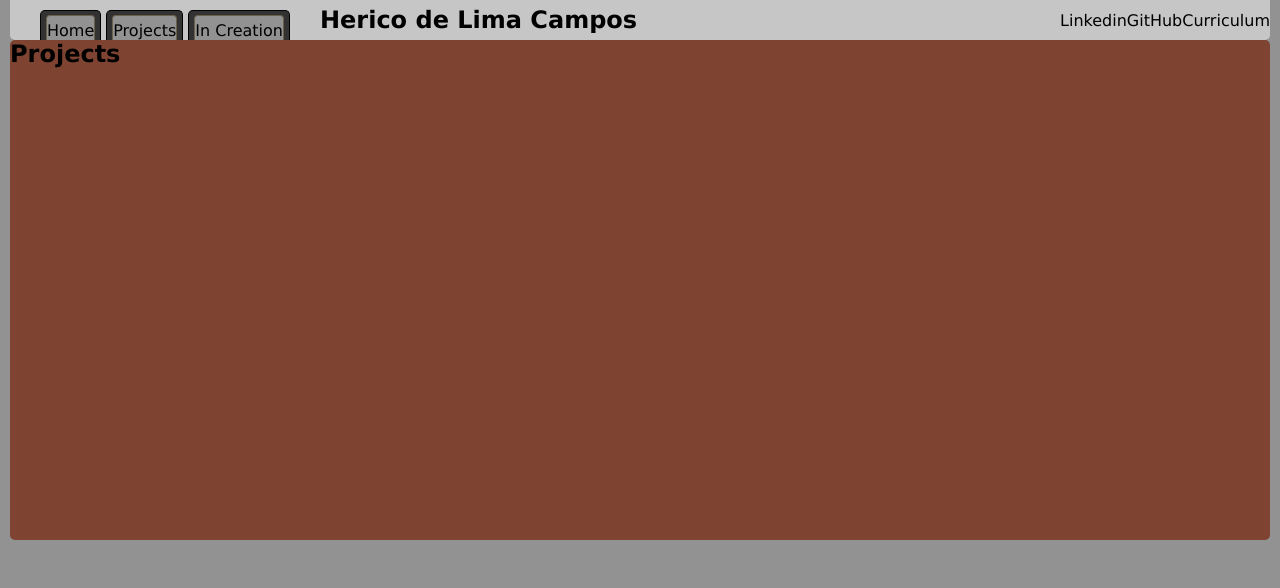
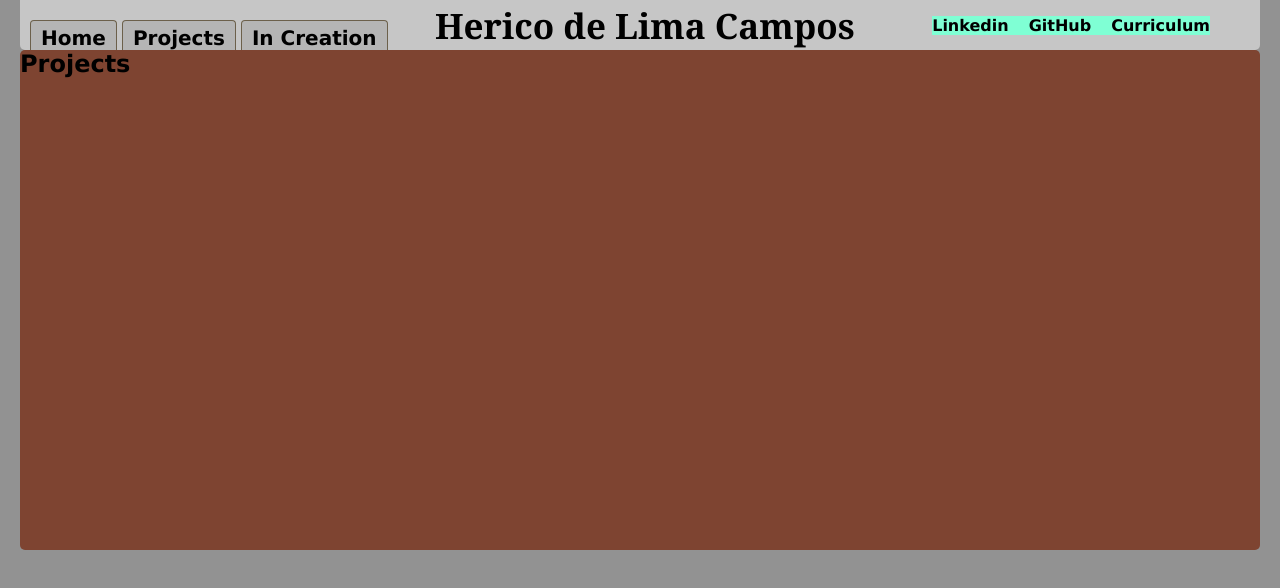
Before and after one commit to SirJov/Portifoleo, a React (Create React App) app: page /Projects in a window 1280 px wide. Shown: the top 588 px of the page. Built offline with nearby package versions, Linux system fonts and the light colour scheme.

Commit message:
Alteraçoes na semantica do Header

```diff
--- a/src/Components/Header/Header.css
+++ b/src/Components/Header/Header.css
@@ -7,43 +7,52 @@
   border-radius: 0px 0px 5px 5px;
 }
 
-.MenuNav ul {
+.MenuLeft {
+  display: flex;
+  align-items: center;
+  height: 50px;
+}
+.MenuLeft ul {
   display: flex;
   list-style: none;
   gap: 5px;
-  margin-top: 10px;
+  margin: 20px 0px 0px 10px;
 }
 
-.MenuNav ul li {
-  background-color: #323232;
-  height: 30px;
+.MenuLeft ul li {
   display: flex;
   align-items: end;
-  border: 1px solid #000000;
   border-bottom: none;
-  border-radius: 5px 5px 0px 0px;
-  padding: 0px 5px;
+}
+.MenuNav h1 {
+  font-family: Cambria, Cochin, Georgia, Times, "Times New Roman", serif;
+  font-size: 35px;
 }
 
 .link {
+  font-weight: bold;
+  font-size: 20px;
   display: flex;
   align-items: end;
   text-decoration: none;
   color: rgb(0, 0, 0);
-  background-color: rgb(146, 146, 146);
-  height: 25px;
+  background-color: rgb(181, 181, 181);
+  height: 30px;
   border-radius: 4px 4px 0px 0px;
   border: 1px solid #6c604b;
   border-bottom: none;
+  padding: 0px 10px;
 }
 
-.MenuNav div:first-of-type {
+.MenuRight {
   display: flex;
-  align-items: center;
-  margin-left: 30px;
-  height: 40px;
+  background-color: aquamarine;
+  max-width: 280px;
+  gap: 20px;
+  margin: 0px 50px 0px 30px;
 }
-.MenuNav div:last-of-type {
-
-
+.MenuRight a {
+  text-decoration: none;
+  color: black;
+  font-weight: bold;
 }
--- a/src/Components/Header/Header.js
+++ b/src/Components/Header/Header.js
@@ -5,7 +5,7 @@ import { Link } from "react-router-dom";
 export function Header() {
   return (
     <nav className="MenuNav">
-      <div>
+      <div className="MenuLeft">
         <ul>
           <li>
             <Link id="BtnHome" className="link" to="/" onClick={""}>
@@ -23,14 +23,14 @@ export function Header() {
             </Link>
           </li>
         </ul>
-        <div>
-          <h1>Herico de Lima Campos</h1>
-        </div>
       </div>
       <div>
-        <a>Linkedin</a>
-        <a>GitHub</a>
-        <a>Curriculum</a>
+        <h1>Herico de Lima Campos</h1>
+      </div>
+      <div className="MenuRight">
+        <a href="">Linkedin</a>
+        <a href="">GitHub</a>
+        <a href="">Curriculum</a>
       </div>
     </nav>
   );
--- a/src/index.css
+++ b/src/index.css
@@ -8,5 +8,5 @@ body {
   background-color: rgb(146, 146, 146);
 }
 #root {
-  padding: 0px 10px;
+  padding: 0px 20px;
 }
```
